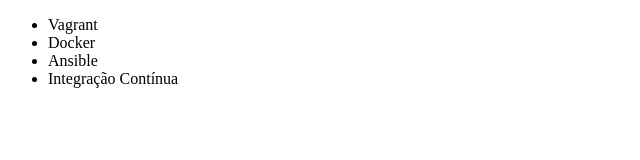
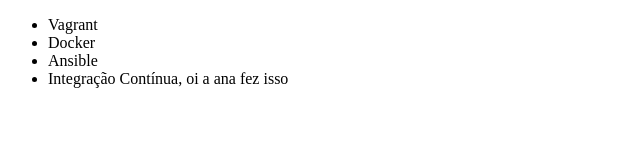
Before and after one commit to Hokiro/git-test, a plain HTML site: page index.html in a window 1280 px wide. Shown: the full height of the page, 0-640 px from the left. Drawn offline with Linux system fonts and the light colour scheme.

```diff
--- a/index.html
+++ b/index.html
@@ -9,7 +9,7 @@
         <li>Vagrant</li>
         <li>Docker</li>
         <li>Ansible</li>
-        <li>Integração Contínua</li>
+        <li>Integração Contínua, oi a ana fez isso</li>
     </ul>
 </body>
 </html>
```
